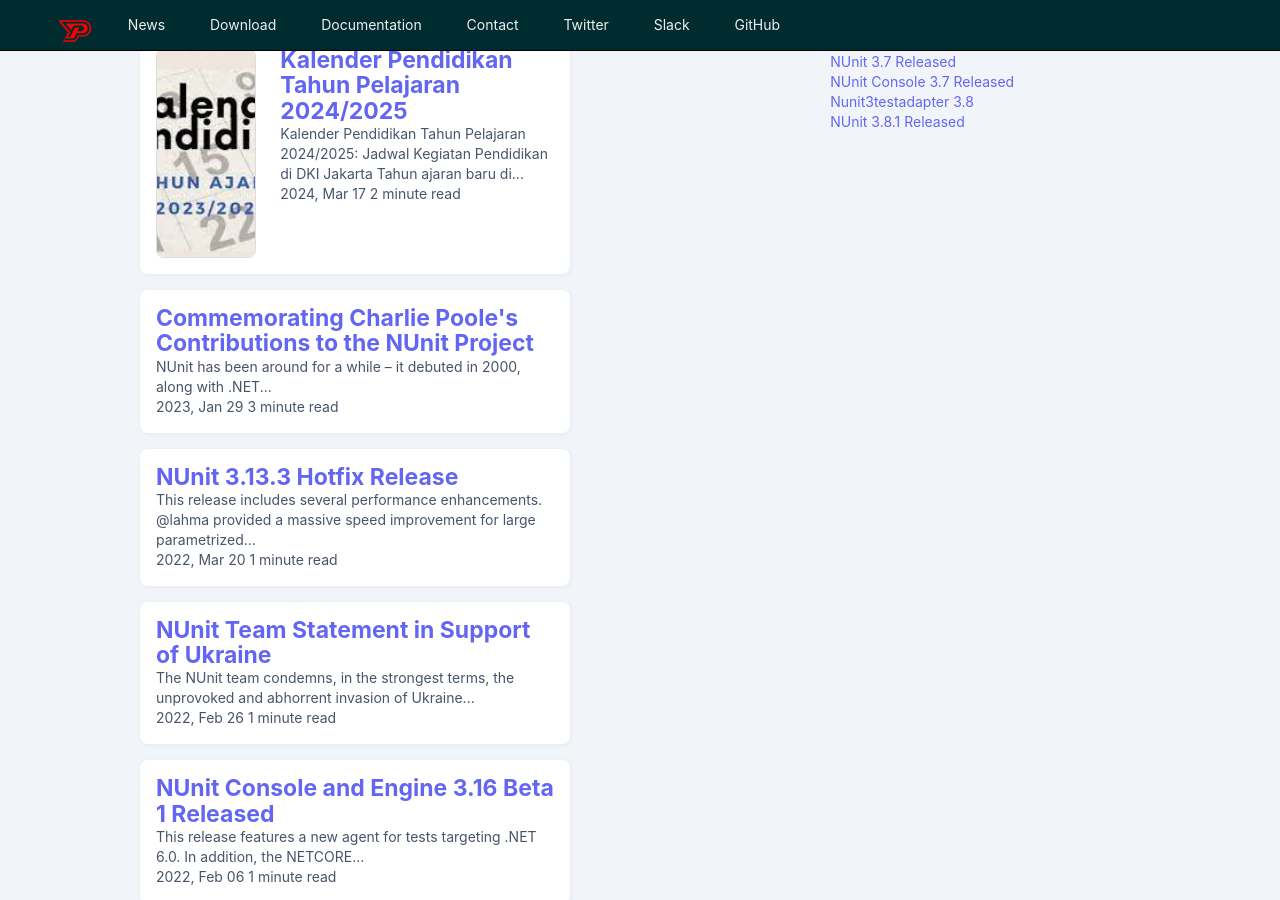
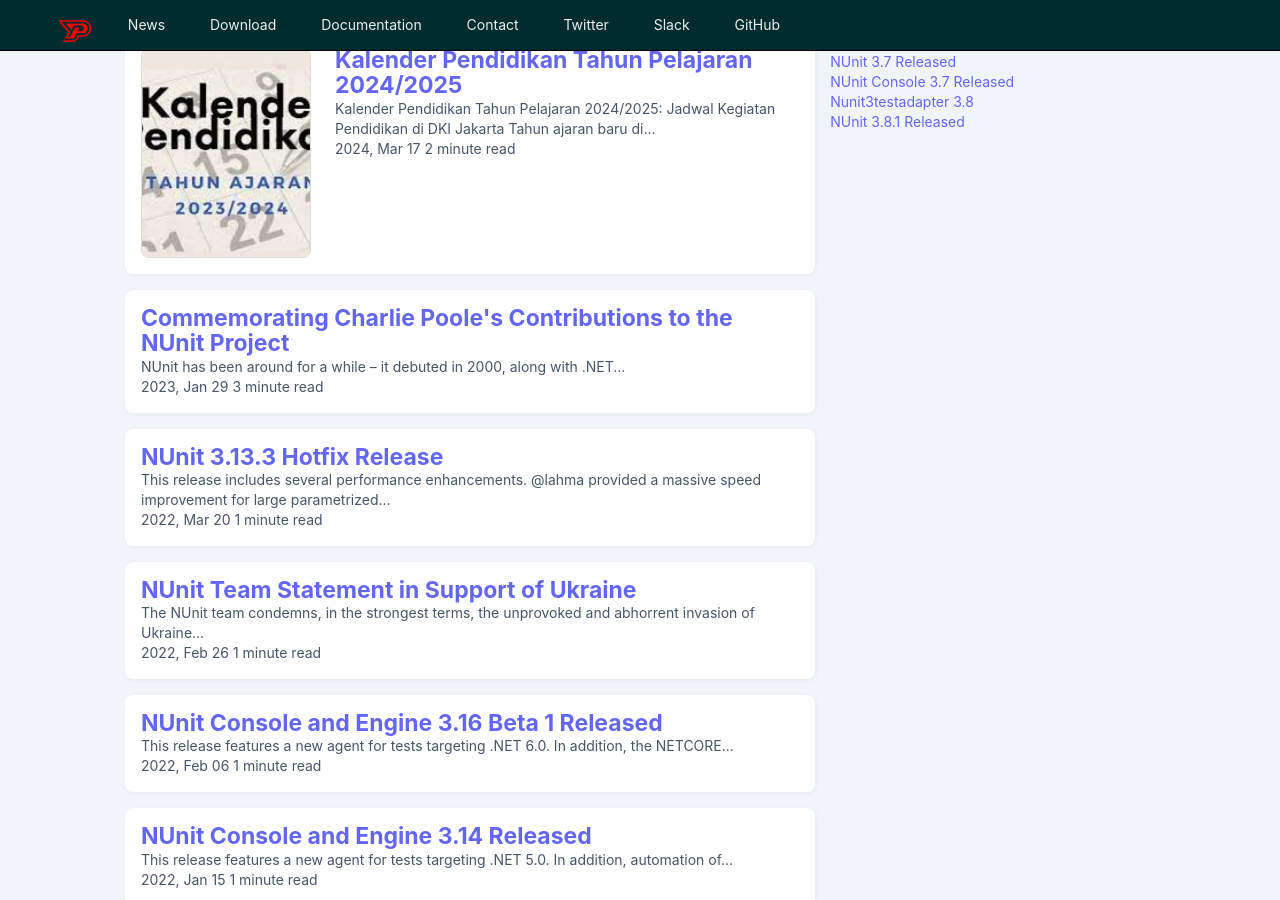
Before and after one commit to games-online-free/webtes, a Jekyll site: the page built from index.html, in a window 1280 px wide and 900 px high. Built offline with Jekyll 4.4.1, drawn with Linux system fonts in a browser that asks for light colours; nearby versions of some CDN libraries; the list of posts is cut into pages by our own code.

Commit message:
Update index.html

```diff
--- a/index.html
+++ b/index.html
@@ -4,7 +4,7 @@
 
 <section class='content-wrap flex-c'><div class='container row-x1 flex-sb'>
 <div class="main-wrap">
-<div class="col-md-8 blog-posts index-post-wrap list-items">
+<div class="blog-posts index-post-wrap list-items">
 {% for post in paginator.posts %}
 <article class="post hentry item-{{ forloop.index }}">
   {% if post.img %}
```
